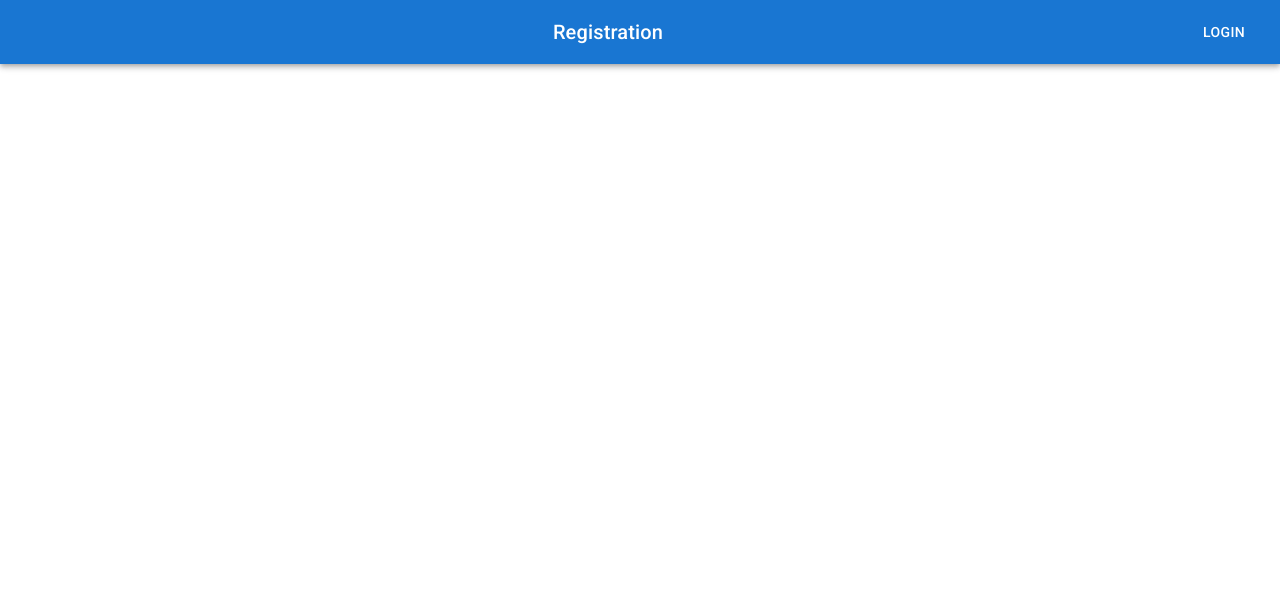
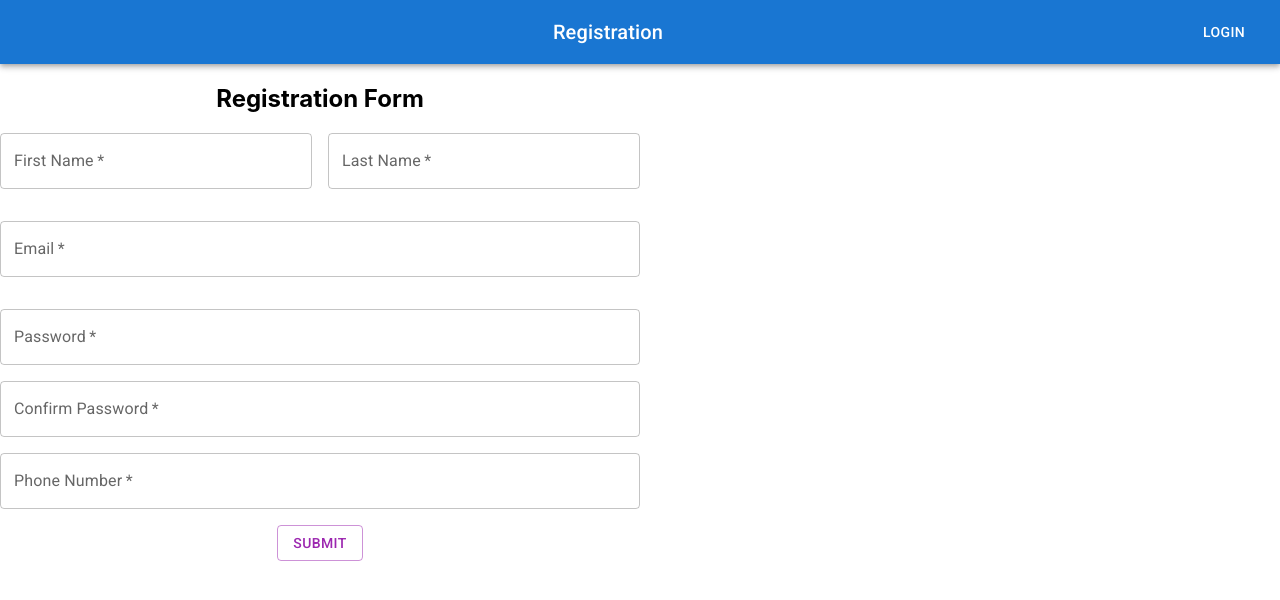
Before and after one commit to hritiksharma/auth_mern, a React (Create React App) app in the folder frontend/: page / in a window 1280 px wide. Shown: the top 600 px of the page. Built offline with nearby package versions, Linux system fonts and the light colour scheme.

Commit message:
registation form ui

```diff
--- /dev/null
+++ b/frontend/src/components/RegistrationForm.jsx
@@ -0,0 +1,92 @@
+import { Button, Stack, TextField } from "@mui/material";
+import React, { useState } from "react";
+
+const RegistrationForm = () => {
+  const [firstName, setFirstName] = useState("");
+  const [lastName, setLastName] = useState("");
+  const [email, setEmail] = useState("");
+  const [password, setPassword] = useState("");
+  const [confirmPassword, setConfirmPassword] = useState("");
+  const [phoneNumber, setPhoneNumber] = useState("");
+
+  const handleSubmit = () => {};
+
+  return (
+    <div className="form">
+      <h2> Registration Form</h2>
+      <form onSubmit={handleSubmit}>
+        <Stack spacing={2} direction="row" sx={{ marginBottom: 4 }}>
+          <TextField
+            type="text"
+            variant="outlined"
+            color="secondary"
+            label="First Name"
+            value={firstName}
+            onChange={(e) => setFirstName(e.target.value)}
+            fullWidth
+            required
+          />
+          <TextField
+            type="text"
+            variant="outlined"
+            color="secondary"
+            label="Last Name"
+            value={lastName}
+            onChange={(e) => setLastName(e.target.value)}
+            fullWidth
+            required
+          />
+        </Stack>
+        <TextField
+          type="email"
+          variant="outlined"
+          color="secondary"
+          label="Email"
+          value={email}
+          onChange={(e) => setEmail(e.target.value)}
+          fullWidth
+          required
+          sx={{ mb: 4 }}
+        />
+        <TextField
+          type="password"
+          variant="outlined"
+          color="secondary"
+          label="Password"
+          value={password}
+          onChange={(e) => setPassword(e.target.value)}
+          fullWidth
+          required
+          sx={{ mb: 2 }}
+        />
+        <TextField
+          type="password"
+          variant="outlined"
+          color="secondary"
+          label="Confirm Password"
+          value={confirmPassword}
+          onChange={(e) => setConfirmPassword(e.target.value)}
+          fullWidth
+          required
+          sx={{ mb: 2 }}
+        />
+        <TextField
+          type="number"
+          variant="outlined"
+          color="secondary"
+          label="Phone Number"
+          value={phoneNumber}
+          onChange={(e) => setPhoneNumber(e.target.value)}
+          fullWidth
+          required
+          sx={{ mb: 2 }}
+        />
+        <Button variant="outlined" color="secondary" type="submit">
+          Submit
+        </Button>
+      </form>
+    </div>
+  );
+};
+
+export default RegistrationForm;
--- /dev/null
+++ b/frontend/src/pages/SignUp.css
@@ -0,0 +1,4 @@
+.form-container {
+    width: 50%;
+
+}
--- a/frontend/src/pages/SignUp.jsx
+++ b/frontend/src/pages/SignUp.jsx
@@ -1,13 +1,16 @@
-import React from 'react'
-import Header from '../components/Header'
-
+import React from "react";
+import Header from "../components/Header";
+import RegistrationForm from "../components/RegistrationForm";
+import "./SignUp.css";
 const SignUp = () => {
   return (
     <div>
-      <Header/>
+      <Header />
+      <div className="form-container">
+        <RegistrationForm />
+      </div>
+    </div>
+  );
+};
 
-    </div>
-  )
-}
-
-export default SignUp
+export default SignUp;
```
